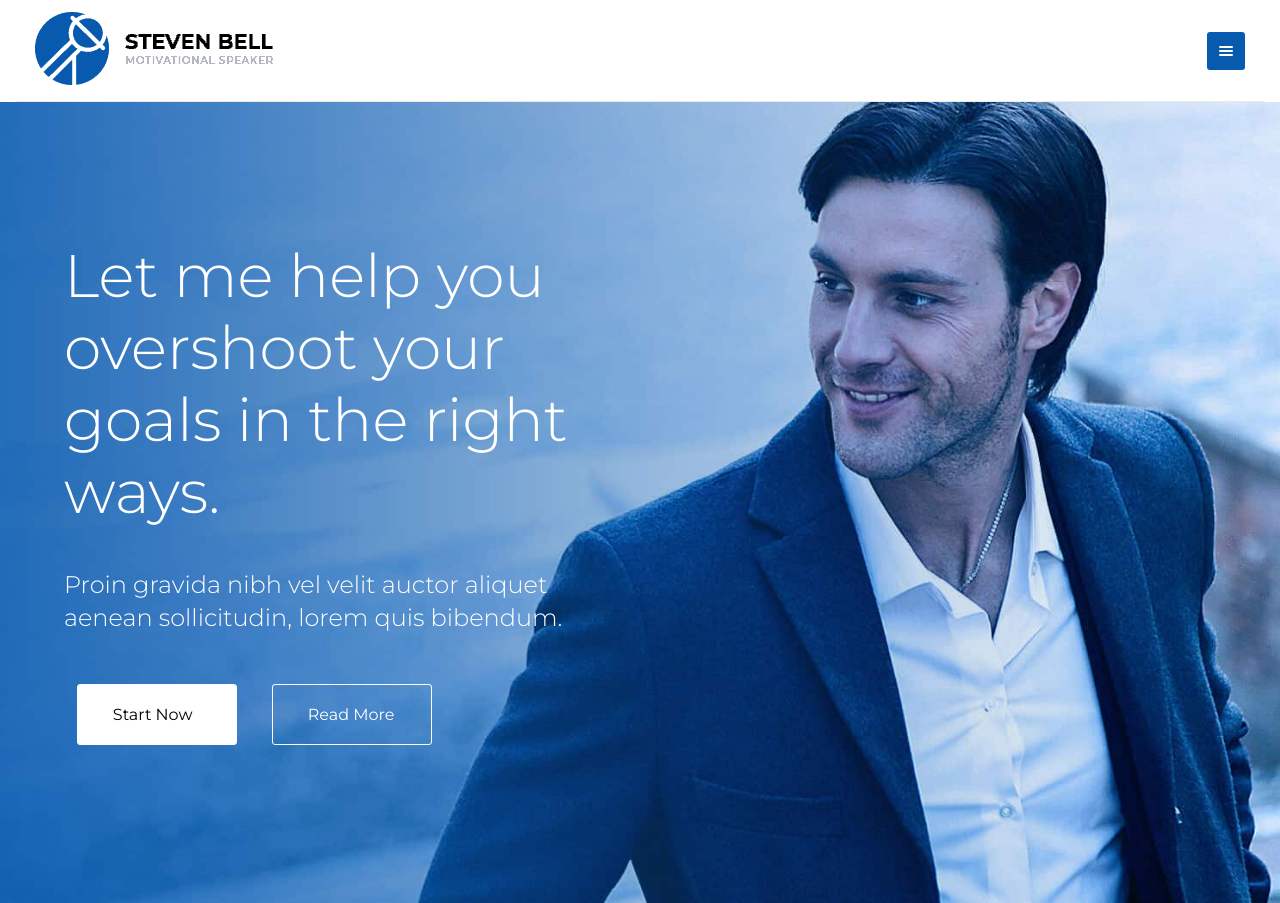
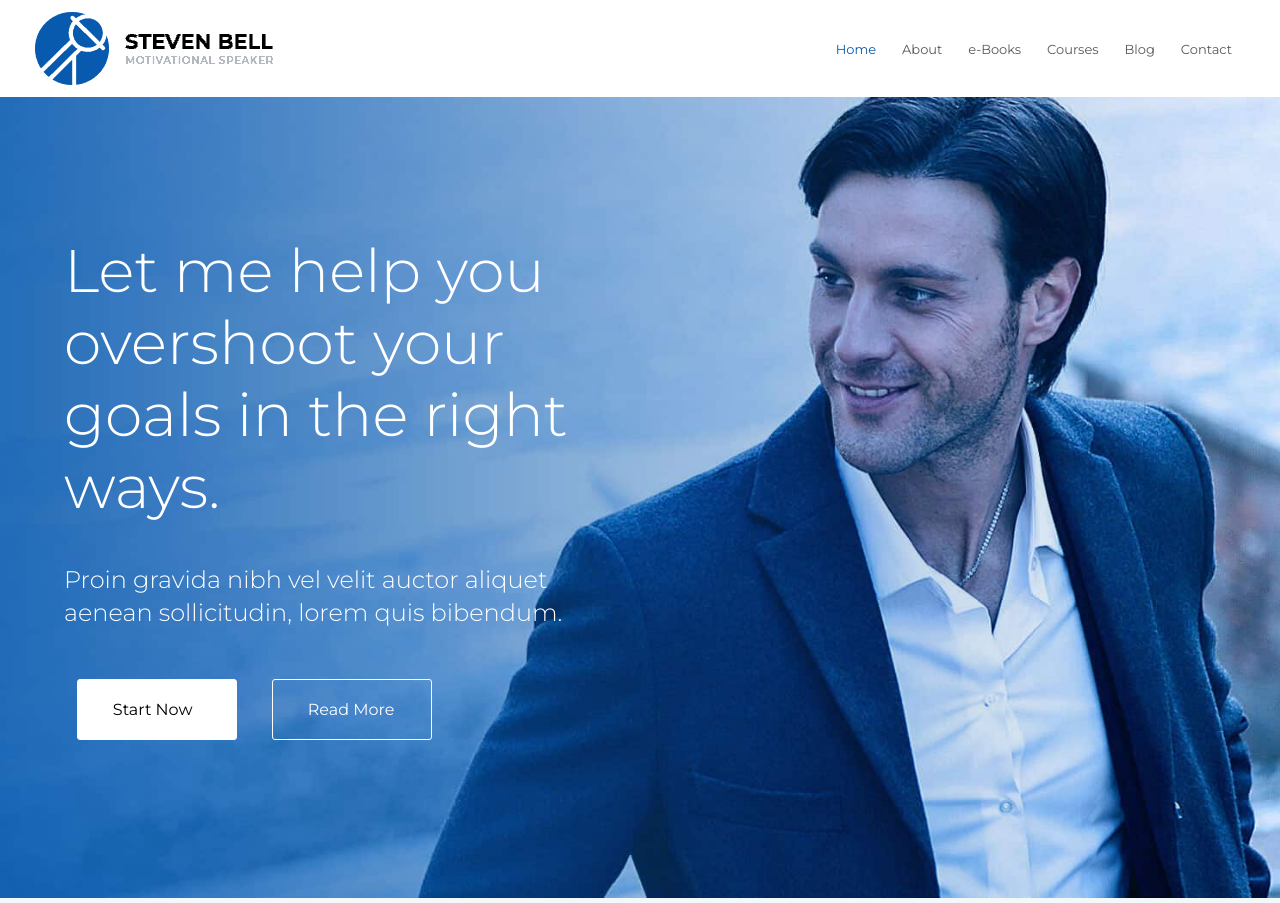
Before and after one commit to Ozolao/steven-bell, a website: page app/index.html in a window 1280 px wide. Shown: the top 903 px of the page. Drawn offline with nearby package versions, Linux system fonts and the light colour scheme; files that its build step writes are made by us from their sources.

Commit message:
header hd done

```diff
--- a/app/styles/_header.scss
+++ b/app/styles/_header.scss
@@ -13,6 +13,7 @@
   // ===================================
   // ===================================
   img {
+    display  : block;
     max-width: 8.75rem;
 
     transition: max-width .2s ease-out;
@@ -95,9 +96,6 @@
   height  : 0;
   overflow: hidden;
 
-  background-color: #f9f9f9;
-  border-top      : .0625rem solid #eaeaea;
-
   transition: height .3s ease-out;
 
   &.active {
@@ -122,6 +120,18 @@
     // ===================================
     // ===================================
     // ===================================
+    li {
+      border-bottom: .0625rem solid #eaeaea;
+
+      &:first-of-type {
+        border-top: .0625rem solid #eaeaea;
+      }
+
+
+
+      // ===================================
+      // ===================================
+      // ===================================
       a {
         display: block;
         padding: .6875rem 1.25rem;
@@ -131,11 +141,11 @@
         text-decoration: none;
 
         background-color: #f9f9f9;
-      border-bottom   : .0625rem solid #eaeaea;
 
         &:hover,
         &.active {
           color: $primaryColor
+        }
       }
     }
   }
@@ -242,4 +252,40 @@
   }
 }
 
-@media only screen and (min-width: 922px) {}
+@media only screen and (min-width: 922px) {
+  header .container {
+    display        : flex;
+    align-items    : center;
+    justify-content: space-between;
+
+    .top-nav .menu-icon {
+      display: none;
+    }
+
+    .navigation {
+      height : unset;
+      padding: .75rem 1.25rem;
+
+      ul {
+        flex-direction: row;
+
+        li {
+          border-bottom: unset;
+
+          &:first-of-type {
+            border-top: unset;
+          }
+
+          a {
+            padding-right: .81rem;
+            padding-left : .81rem;
+
+            font-size: .8125rem;
+
+            background-color: unset;
+          }
+        }
+      }
+    }
+  }
+}
```
Lines whose indentation alone changed are shown as unchanged.
